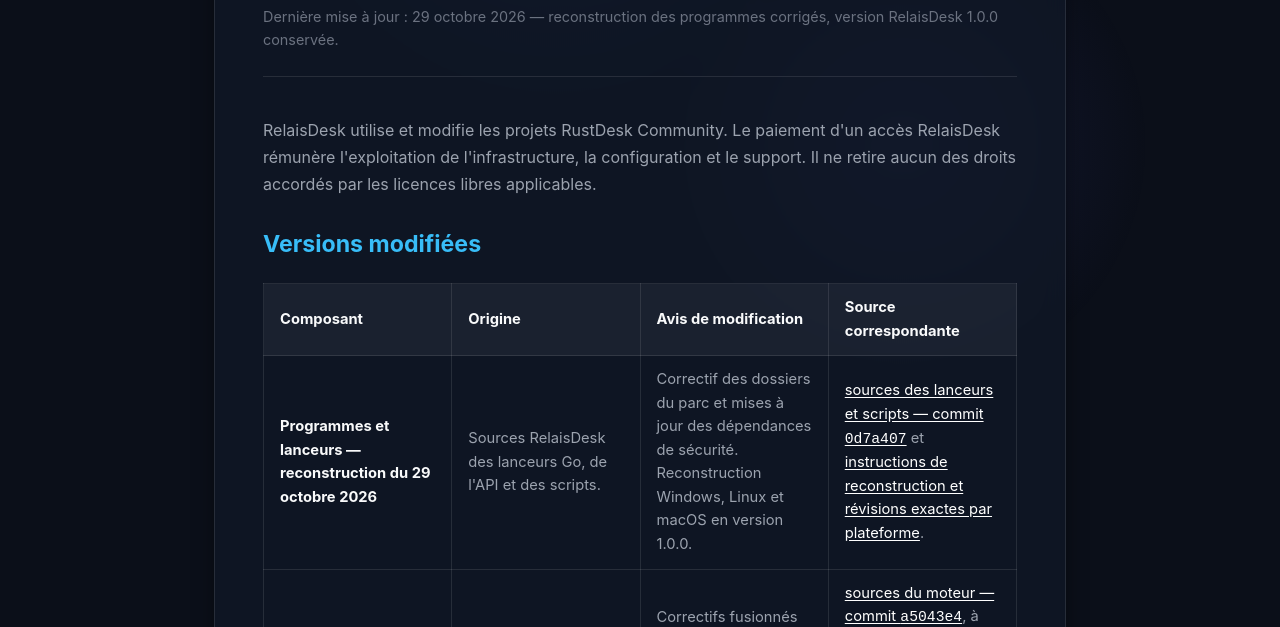
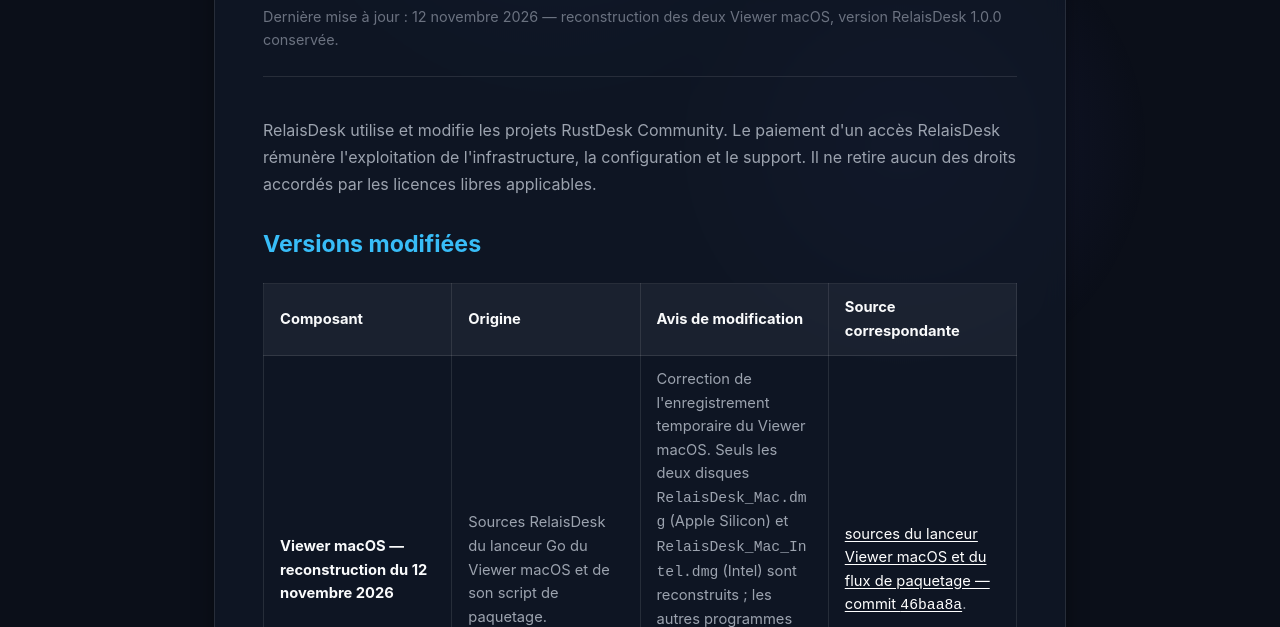
Before and after one commit to JuLeXoGame/relaisdesk-infra, a plain HTML site: page relaisdesk/logiciel-libre.html in a window 1280 px wide. Shown: the part 325-952 px from the top of the page. Drawn offline with Linux system fonts and the light colour scheme.

Commit message:
Document the 12 November macOS viewer rebuild and its sources
Co-Authored-By: Claude Opus 5.5 <noreply@anthropic.com>

```diff
--- a/relaisdesk/logiciel-libre.html
+++ b/relaisdesk/logiciel-libre.html
@@ -46,7 +46,7 @@
         <header class="legal-header">
           <div class="badge">GNU AGPLv3</div>
           <h1>Logiciel libre et code source</h1>
-          <p class="legal-date">Dernière mise à jour : 29 octobre 2026 — reconstruction des programmes corrigés, version RelaisDesk 1.0.0 conservée.</p>
+          <p class="legal-date">Dernière mise à jour : 12 novembre 2026 — reconstruction des deux Viewer macOS, version RelaisDesk 1.0.0 conservée.</p>
         </header>
         <div class="legal-body">
           <p>RelaisDesk utilise et modifie les projets RustDesk Community. Le paiement d'un accès RelaisDesk rémunère l'exploitation de l'infrastructure, la configuration et le support. Il ne retire aucun des droits accordés par les licences libres applicables.</p>
@@ -56,6 +56,12 @@
           <table>
             <thead><tr><th>Composant</th><th>Origine</th><th>Avis de modification</th><th>Source correspondante</th></tr></thead>
             <tbody>
+              <tr>
+                <td><strong>Viewer macOS — reconstruction du 12 novembre 2026</strong></td>
+                <td>Sources RelaisDesk du lanceur Go du Viewer macOS et de son script de paquetage.</td>
+                <td>Correction de l'enregistrement temporaire du Viewer macOS. Seuls les deux disques <code>RelaisDesk_Mac.dmg</code> (Apple Silicon) et <code>RelaisDesk_Mac_Intel.dmg</code> (Intel) sont reconstruits ; les autres programmes conservent les sources de la reconstruction du 29 octobre 2026. Version RelaisDesk 1.0.0 conservée.</td>
+                <td><a href="https://github.com/JuLeXoGame/relaisdesk-infra/tree/46baa8aef398a160dedb5b8d4f097ac010acad25" target="_blank" rel="noopener">sources du lanceur Viewer macOS et du flux de paquetage — commit <code>46baa8a</code></a>.</td>
+              </tr>
               <tr>
                 <td><strong>Programmes et lanceurs — reconstruction du 29 octobre 2026</strong></td>
                 <td>Sources RelaisDesk des lanceurs Go, de l'API et des scripts.</td>
@@ -103,7 +109,7 @@
           </div>
 
           <h2>Identifier la version effectivement téléchargée</h2>
-          <p>Le <a href="https://api.relaisdesk.fr/api/v1/public/releases/latest">manifeste public signé courant</a> indique la date de publication, les noms, tailles et empreintes SHA-256 des fichiers distribués. Les sources de la reconstruction du 29 octobre 2026 et des lots précédents des 23 et 26 octobre sont identifiées dans le tableau ci-dessus. Un même numéro 1.0.0 peut correspondre à plusieurs reconstructions : vérifier aussi la date et l'empreinte du fichier.</p>
+          <p>Le <a href="https://api.relaisdesk.fr/api/v1/public/releases/latest">manifeste public signé courant</a> indique la date de publication, les noms, tailles et empreintes SHA-256 des fichiers distribués. Les sources de la reconstruction des Viewer macOS du 12 novembre 2026, de la reconstruction du 29 octobre 2026 et des lots précédents des 23 et 26 octobre sont identifiées dans le tableau ci-dessus. Un même numéro 1.0.0 peut correspondre à plusieurs reconstructions : vérifier aussi la date et l'empreinte du fichier.</p>
           <p><strong>Historique — contrôle du 12 septembre 2026 :</strong> le serveur de téléchargement proposait le lot <strong>1.0.2 daté du 11 septembre à 10:22:39 UTC</strong>. Une autre préparation locale portait aussi le numéro 1.0.2 avec des empreintes différentes. La version Windows 1.0.3 était un lot de test local, non publié lors de ce contrôle.</p>
           <p><strong>Technicien Windows portable du lot public contrôlé :</strong> SHA-256 <code>0479b842bed81c13e250a0b6922ba93d5e2e9b508bb9ffd82824aaba4e22da43</code>. Le moteur embarqué a été retrouvé à l'identique dans ce fichier : empreinte <code>86a2132b04743e3c2199cc20a86e158412bcb549e4e9ab247427a9a463f326c0</code>, associé au <a href="https://github.com/JuLeXoGame/relaisdesk/tree/e34c8bab932791961b2406bac5d0256b744b40b1" target="_blank" rel="noopener">commit client <code>e34c8bab</code></a> par le compte rendu de construction. Cette référence identifie le moteur, pas à elle seule les sources des lanceurs ni les scripts de l'ensemble des paquets. Elle ne doit pas être extrapolée à un fichier portant une autre empreinte.</p>
           <p><strong>Accès permanent :</strong> il n'est pas disponible sous Linux ou macOS dans les versions proposées. L'assistance ponctuelle Linux est distincte.</p>
```
Also changed, not shown: 1 other file.
